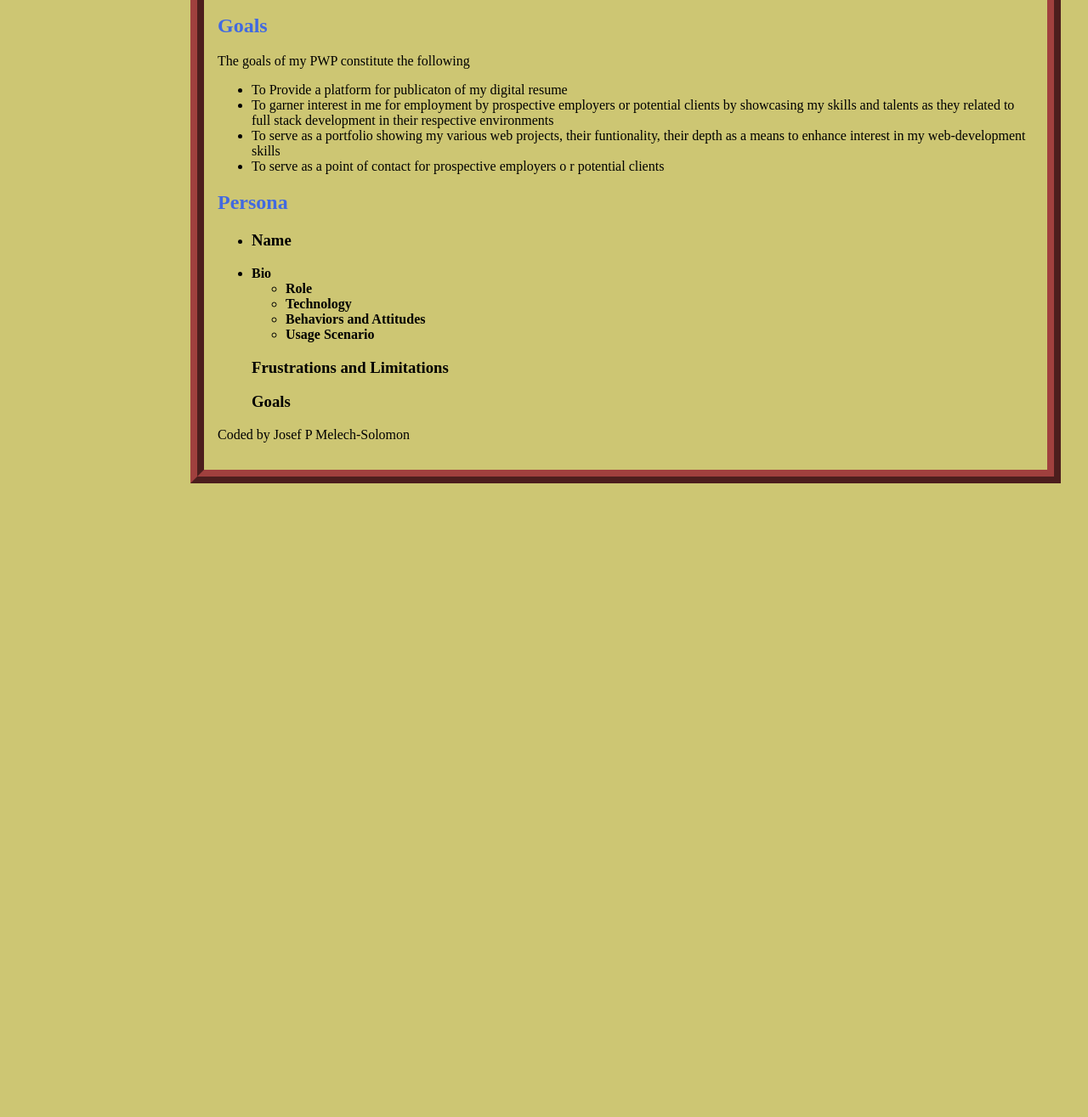
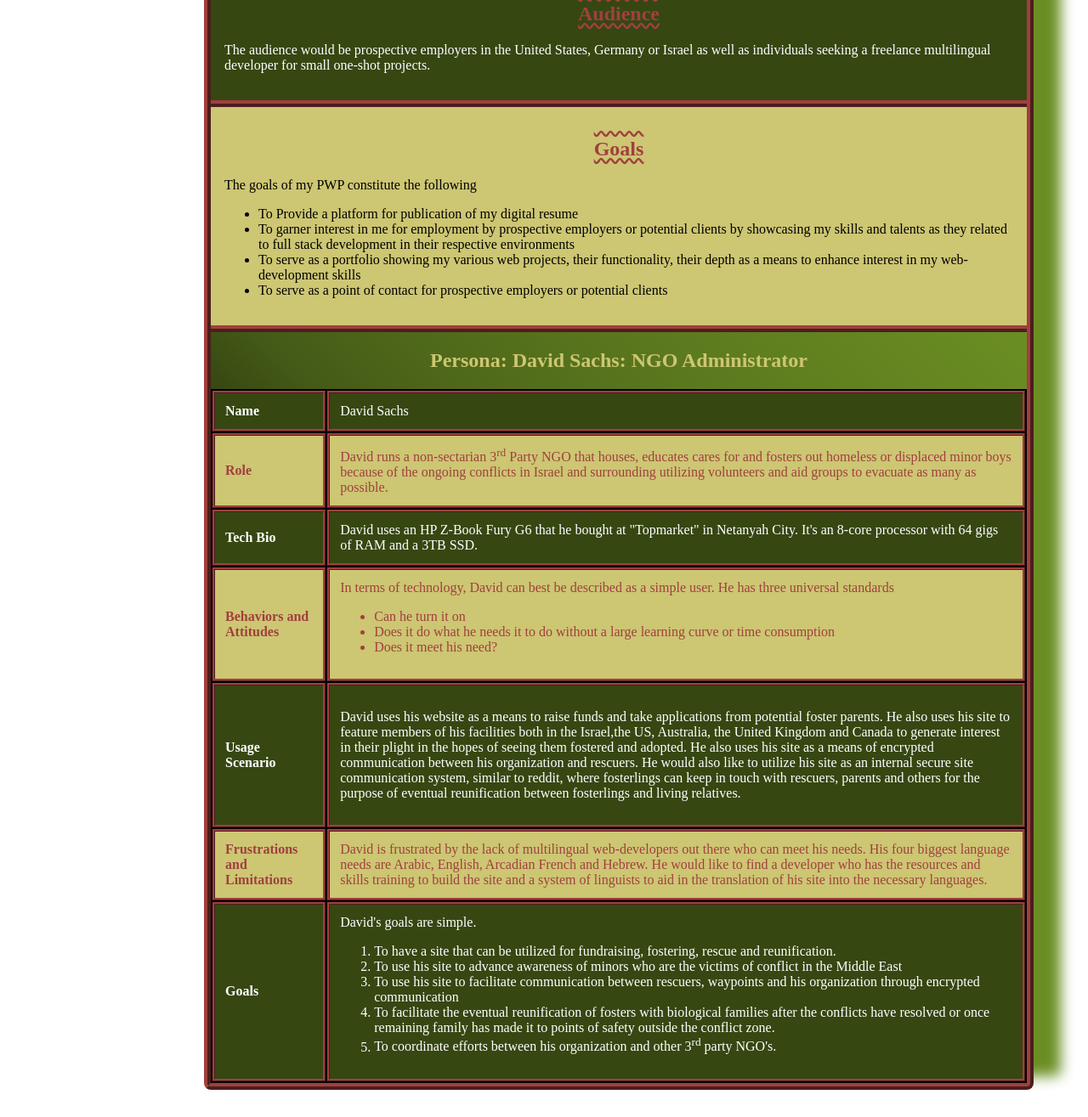
Before and after one commit to JPMelechSolomon626/PWP, a plain HTML site: page milestone1.html in a window 1280 px wide. Shown: the part 363-1678 px from the top of the page at 85% size. Before the commit the page ends 932 px from the top, so only its background shows below. Drawn offline with Linux system fonts and the light colour scheme.

Commit message:
finished milestone1.html and style.css ready for full deployment

```diff
--- a/milestone1.html
+++ b/milestone1.html
@@ -4,20 +4,30 @@
     <title>Milestone 1: Personal Web Project</title>
     <meta charset="Big5">
     <link rel="stylesheet" href="/style.css" />
+
 </head>
 <body>
-   <h1> Milestone 1: PWP Purpose, Audience, and Goals</h1>
+    <section>
+   <h1>
+       Milestone 1: PWP Purpose, Audience, and Goals
+   </h1>
+    </section>
+    <section>
     <h2>
         Purpose
     </h2>
-      <p>The Purpose of this PWP is to aid me in my job search following completion of the program with an employer that meets my needs.</p>
-
+      <p>The Purpose of this PWP is to aid me in my job search following completion of the program with an employer that meets my needs.
+      </p>
+    </section>
+    <section>
     <h2>
-        Audiance
+        Audience
     </h2>
         <p>
             The audience would be prospective employers in the United States, Germany or Israel as well as individuals seeking a freelance multilingual developer for small one-shot projects.
         </p>
+    </section>
+    <section>
     <h2>
         Goals
     </h2>
@@ -26,64 +36,124 @@
         </p>
         <ul>
             <li>
-                To Provide a platform for publicaton of my digital resume
+                To Provide a platform for publication of my digital resume
             </li>
             <li>
                 To garner interest in me for employment by prospective employers or potential clients by showcasing my skills and talents as they related to full stack development in their respective environments
             </li>
             <li>
-                To serve as a portfolio showing my various web projects, their funtionality, their depth as a means to enhance interest in my web-development skills
+                To serve as a portfolio showing my various web projects, their functionality, their depth as a means to enhance interest in my web-development skills
             </li>
             <li>
-                To serve as a point of contact for prospective employers o                                r potential clients
+                To serve as a point of contact for prospective employers or potential clients
             </li>
         </ul>
+    </section>
+  <table>
+      <caption>
           <h2>
-        Persona
+              Persona: David Sachs: NGO Administrator
           </h2>
-   <ul>
-       <li>
-          <h3>
+      </caption>
+         <tr>
+         <td>
+             <strong>
             Name
-          </h3>
-       </li>
-       <li>
-           <strong>
-               Bio
              </strong>
-       </li>
-       <ul>
-           <li>
+         </td>
+         <td>
+             David Sachs
+         </td>
+     </tr>
+      <tr>
+          <td>
               <strong>
                   Role
               </strong>
-           </li>
-           <li>
+          </td>
+          <td>
+              David runs a non-sectarian 3<sup>rd</sup> Party NGO that houses, educates cares for and fosters out homeless or displaced minor boys because of the ongoing conflicts in Israel and surrounding utilizing volunteers and aid groups to evacuate as many as possible.
+          </td>
+      </tr>
+      <tr>
+          <td>
               <strong>
-                   Technology
+                  Tech Bio
               </strong>
-               <li>
+          </td>
+          <td>
+            David uses an HP Z-Book Fury G6 that he bought at &quot;Topmarket&quot; in Netanyah City.  It's an 8-core processor with 64 gigs of RAM and a 3TB SSD.
+          </td>
+      </tr>
+      <tr>
+        <td>
             <strong>
                    Behaviors and Attitudes
             </strong>
+        </td>
+        <td>
+            In terms of technology, David can best be described as a simple user.  He has three universal standards
+            <ul>
+                <li>
+                    Can he turn it on
                 </li>
                 <li>
+                    Does it do what he needs it to do without a large learning curve or time consumption
+                </li>
+                <li>
+                    Does it meet his need?
+                </li>
+            </ul>
+        </td>
+      </tr>
+      <tr>
+          <td>
                <strong>
                    Usage Scenario
                </strong>
+          </td>
+          <td>
+              <p>
+                David uses his website as a means to raise funds and take applications from potential foster parents. He also uses his site to feature members of his facilities both in the Israel,the US, Australia, the United Kingdom and Canada to generate interest in their plight in the hopes of seeing them fostered and adopted. He also uses his site as a means of encrypted communication between his organization and rescuers.  He would also like to utilize his site as an internal secure site communication system, similar to reddit, where fosterlings can keep in touch with rescuers, parents and others for the purpose of eventual reunification between fosterlings and living relatives.
+              </p>
+          </td>
+      </tr>
+      <tr>
+       <td>
+       <strong>
+           Frustrations and Limitations
+       </strong>
+       </td>
+      <td>
+        David is frustrated by the lack of multilingual web-developers out there who can meet his needs. His four biggest language needs are Arabic, English, Arcadian French and Hebrew. He would like to find a developer who has the resources and skills training to build the site and a system of linguists to aid in the translation of his site into the necessary languages.
+      </td>
+      </tr>
+      <tr>
+       <td> <strong>
+           Goals
+       </strong>
+       </td>
+      <td>
+          David's goals are simple.
+          <ol>
+              <li>
+                  To have a site that can be utilized for fundraising, fostering, rescue and reunification.
               </li>
-           </ul>
-       <h3>
-           Frustrations and Limitations
-       </h3>
-       <h3>
-           Goals
-       </h3>
-   </ul>
-
+              <li>
+                  To use his site to advance awareness of minors who are the victims of conflict in the Middle East
+              </li>
+              <li>
+                 To use his site to facilitate communication between rescuers, waypoints and his organization through encrypted communication
+              </li>
+              <li>
+                  To facilitate the eventual reunification of fosters with biological families after the conflicts have resolved or once remaining family has made it to points of safety outside the conflict zone.
+              </li>
+              <li>
+                To coordinate efforts between his organization and other 3<sup>rd</sup> party NGO's.
+              </li>
+          </ol>
+      </td>
+      </tr>
+   </table>
 </body>
-<footer>
-    <p>
-         Coded by Josef P Melech-Solomon
-</footer>
 </html>
--- a/style.css
+++ b/style.css
@@ -1,17 +1,74 @@
 html {
-    background-color: #cdc673;
+    display:block;
+
+    background-color: #fff;
+
 }
 body {
-    margin: 5em 14em 0 14em;
-    border: 1em ridge #a0403e;
+     margin:2em 14em 2em 15em;
+    border: .5em ridge #a0403e;
+    border-radius: .5em;
+    width: 75%;
+    font-size:1em;
+    background-color: #cdc673;
+    box-shadow:  2em -1em 1em #6b8e23;
+
+}
+section{
+    border-top: .5em ridge #a0403e;
     padding: 1em;
-    width: 75%;
 }
-
+section:nth-child(odd){
+    background-color: #364712;
+    color:#fff;
+}
+section:last-child{
+    background-color: #000;
+    padding:0;
+}
 h1{
+    text-align: center;
+    font-size: 2.25em;
     color:#6b8e23;
+    font-weight: bold;
+    text-decoration: underline overline #364712;
 
 }
 h2{
-    color: royalblue;
+    text-align: center;
+    color:	#A0403E;
+    font-size:1.5em;
+    text-decoration: wavy underline overline ;
 }
+
+table{
+    background-color: #000;
+        display:block;
+      border-top:  .5em ridge #a0403e;
+    color:#cdc673;
+}
+table h2{
+    color: #cdc673;
+    text-decoration:none;
+}
+caption{
+    background: linear-gradient(45deg, #364712, 33%, #6b8e23);
+    color: #cdc673;
+}
+tr{ border-top:.5em ridge #a0403e;
+    font-size: 1em;
+    text-align:left;
+
+}
+tbody tr:nth-child(odd) {
+    background-color: #364712;
+    color:#fff;
+}
+td{
+    padding: .75rem;
+    border: ridge #a0403e;
+}
+tbody tr:nth-child(even) {
+    background-color: #cdc673;
+    color: #a0403e;
+}
```
Lines whose indentation alone changed are shown as unchanged.
